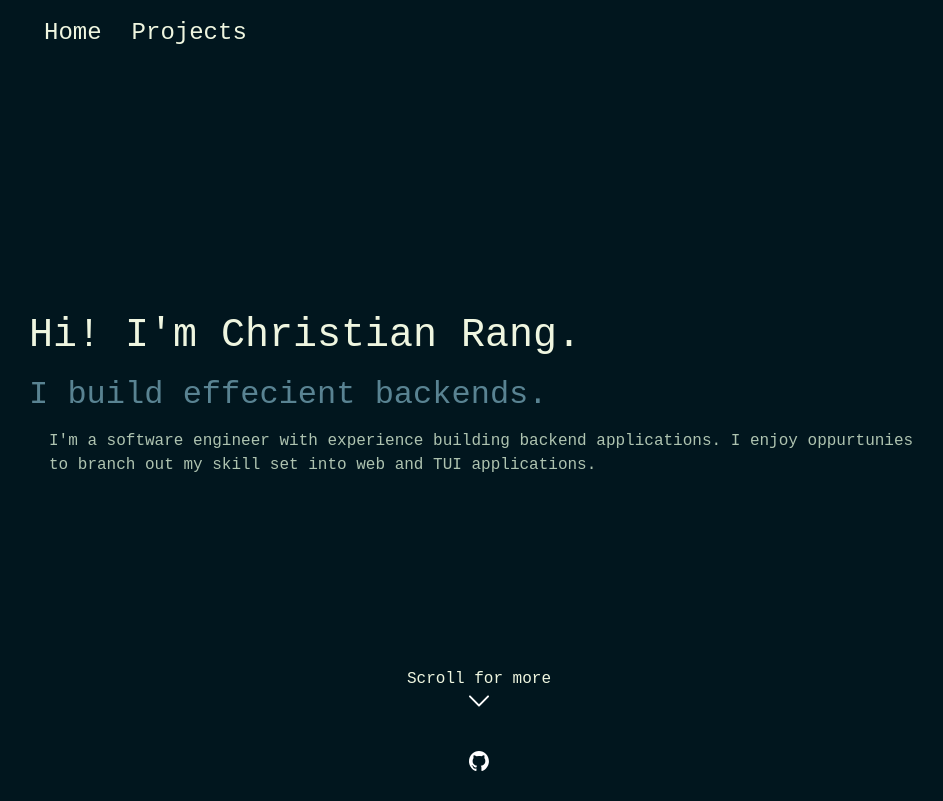
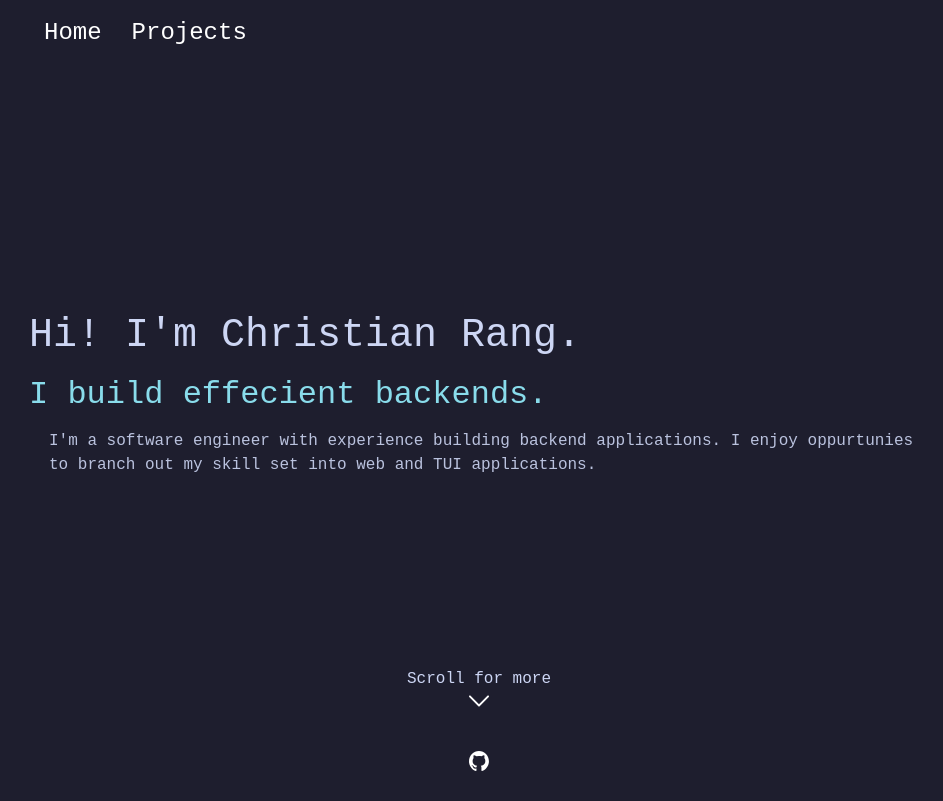
Before and after one commit to christianrang/portfolio-site, a Next.js app: page / in a window 1280 px wide. Shown: the whole page, without its empty margins (161-1104 px from the left). Built offline with nearby package versions, Linux system fonts and the light colour scheme.

Commit message:
chore: change color theme to catppuccin

```diff
--- a/styles/Experience.module.css
+++ b/styles/Experience.module.css
@@ -54,7 +54,6 @@
   --margin-horizontal: 5px;
   font-weight: 500;
   font-size: 1.2em;
-  color: var(--third-text-color);
 }
 
 .cardtag {
--- a/styles/Navbar.module.css
+++ b/styles/Navbar.module.css
@@ -2,9 +2,10 @@
     margin: 10px;
     display: inline-grid;
     padding: 5px;
-    font-weight: 500;
+    font-weight: 300;
     font-size: 1.5rem;
-    color: var(--primary-text-color);
+    color: white;
+    margin-bottom: 10px;
     font-family: "Roboto Mono", monospace;
     top: 0px;
     z-index: 100;
@@ -23,6 +24,10 @@
     z-index: 10;
     display: inline-block;
     top: 10px;
+    min-width: var(--min-width);
+    max-width: var(--max-width);
+    margin-left: auto;
+    margin-right: auto;
     @media (max-width: 875px) {
         margin-left: -10px;
         min-width: 100px;
--- a/styles/Projects.module.css
+++ b/styles/Projects.module.css
@@ -86,7 +86,7 @@
 }
 
 .tag {
-  background: var(--third-text-color);
+  color: var(--third-text-color);
   border-radius: 10px;
   padding: 5px;
   margin: 5px;
--- a/styles/globals.css
+++ b/styles/globals.css
@@ -7,13 +7,13 @@
     /* --main-bg-color: #1c2841; */
     /* green color pallet https://coolors.co/palette/cad2c5-84a98c-52796f-354f52-2f3e46 */
     /* current color pallet https://coolors.co/palette/01161e-124559-598392-aec3b0-eff6e0 */
-    --main-bg-color: #01161e;
-    --highlight-main-bg-color: #124559;
+    --main-bg-color: #1e1e2e;
+    --highlight-main-bg-color: ##74c7ec;
     --max-width: 900px;
     --min-width: 200px;
-    --primary-text-color: #eff6e0;
-    --secondary-text-color: #aec3b0;
-    --third-text-color: #598392;
+    --primary-text-color: #cdd6f4;
+    --secondary-text-color: #bac2de;
+    --third-text-color: #89dceb;
 }
 
 @media (prefers-color-scheme: dark) {
```
